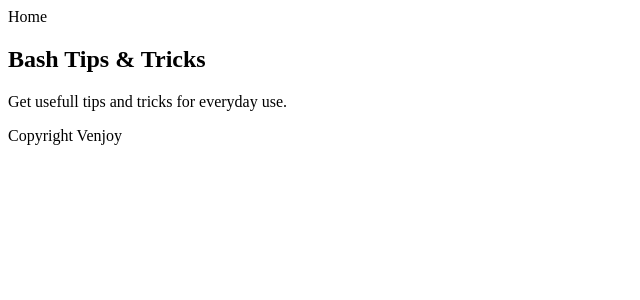
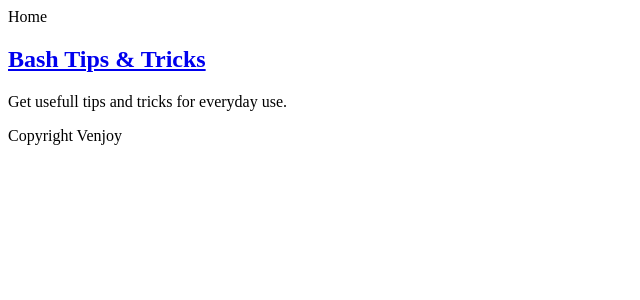
Before and after one commit to ShaviPathania/venjoy-github-io, an Angular app: page / in a window 1280 px wide. Shown: the top 300 px of the page, without its empty margins (0-640 px from the left). Built offline with nearby package versions, Linux system fonts and the light colour scheme.

Commit message:
5 files modified, 5 added, 1 deleted

```diff
--- a/package.json
+++ b/package.json
@@ -27,6 +27,7 @@
     "core-js": "2.6.5",
     "hammerjs": "^2.0.8",
     "rxjs": "6.4.0",
+    "showdown": "^1.9.0",
     "tslib": "^1.9.3",
     "zone.js": "0.8.29"
   },
--- a/src/app/_features/post-preview/post-preview.component.html
+++ b/src/app/_features/post-preview/post-preview.component.html
@@ -1,4 +1,4 @@
-<h1>{{post.title}}</h1>
+<h1> <a [routerLink]="post.slug">{{post.title}}</a> </h1>
 <div>
   {{post.excerpt}}
 </div>
--- a/src/app/_features/post-preview/post-preview.module.ts
+++ b/src/app/_features/post-preview/post-preview.module.ts
@@ -2,11 +2,13 @@ import { NgModule } from '@angular/core';
 import { CommonModule } from '@angular/common';
 import { PostPreviewComponent } from './post-preview.component';
 import { HttpClientModule } from '@angular/common/http';
+import { RouterModule } from '@angular/router';
 
 @NgModule({
   imports: [
     CommonModule,
     HttpClientModule,
+    RouterModule,
   ],
   exports: [
     PostPreviewComponent
--- /dev/null
+++ b/src/app/_features/post/post.component.html
@@ -0,0 +1,3 @@
+<a routerLink="/">Back</a>
+<hr>
+<div [innerHTML]="md"></div>
--- /dev/null
+++ b/src/app/_features/post/post.component.ts
@@ -0,0 +1,34 @@
+import { Component, OnInit } from '@angular/core';
+import { ActivatedRoute } from '@angular/router';
+import { HttpClient } from '@angular/common/http';
+import * as showdown from 'showdown';
+
+@Component({
+  selector: 'app-post',
+  templateUrl: './post.component.html',
+  styleUrls: ['./post.component.scss']
+})
+export class PostComponent implements OnInit {
+
+  md = ''
+
+  constructor(
+    private route: ActivatedRoute,
+    private httpClient: HttpClient,
+  ) { }
+
+  ngOnInit() {
+    this.loadPost(this.route.snapshot.params.postSlug);
+  }
+
+  loadPost(slug: string) {
+    const converter = new showdown.Converter();
+    const url = `assets/data/posts/${slug}.md`;
+    this.httpClient.get(url, {
+      responseType: 'text'
+    }).subscribe(text => {
+      this.md = converter.makeHtml(text);
+    })
+  }
+
+}
--- a/src/app/visitor/visitor.module.ts
+++ b/src/app/visitor/visitor.module.ts
@@ -6,7 +6,8 @@ import { RouterModule } from '@angular/router';
   imports: [
     CommonModule,
     RouterModule.forChild([
-      {path: '', loadChildren: '../_features/home/home.module#HomeRouterModule'}
+      {path: '', loadChildren: '../_features/home/home.module#HomeRouterModule'},
+      {path: ':postSlug', loadChildren: '../_features/post/post.module#PostRouterModule'},
     ])
   ],
   declarations: []
--- a/src/assets/data/posts.json
+++ b/src/assets/data/posts.json
@@ -2,6 +2,7 @@
   {
     "title": "Bash Tips & Tricks",
     "excerpt": "Get usefull tips and tricks for everyday use.",
-    "fileFullPath": "assets/data/posts/bash/bash-tips-and-tricks"
+    "slug": "bash-tips-and-tricks",
+    "fileFullPath": "assets/data/posts/bash-tips-and-tricks.md"
   }
 ]
```
Also changed, not shown: src/app/_features/post/post.module.ts (added, +25 -0 lines), src/app/_features/post/post.component.scss (added), src/assets/data/posts/bash-tips-and-tricks.md (renamed from src/assets/data/posts/bash/bash-tips-and-tricks.md).
